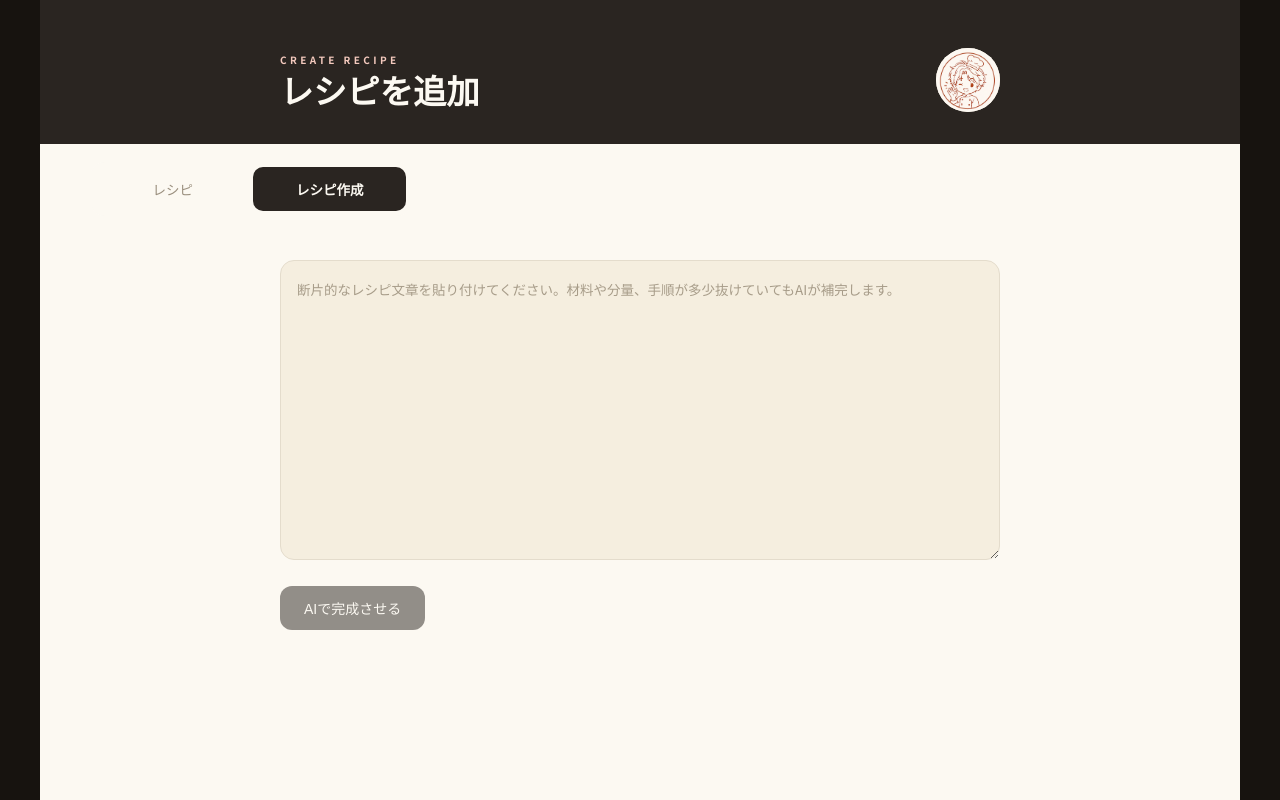
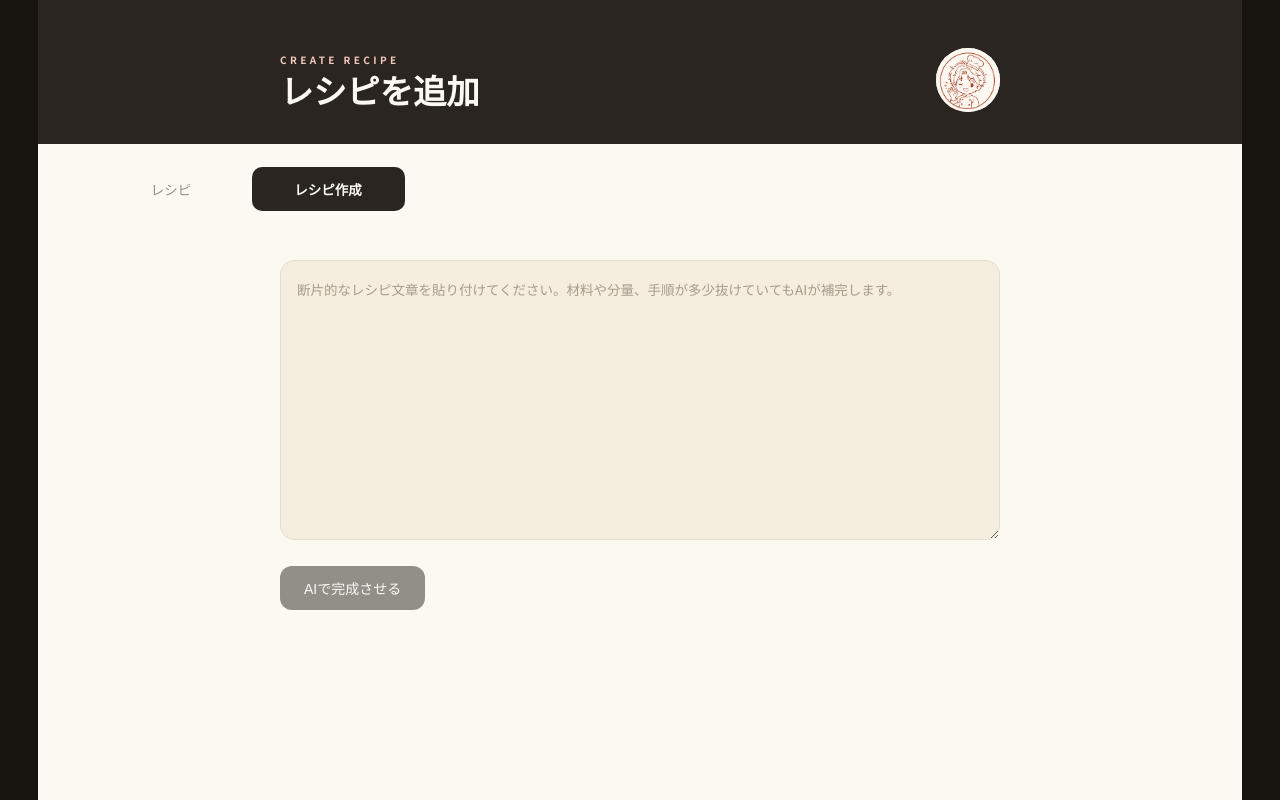
Before and after one commit to nalufurumi/recipe-app-nextjs-ai, a Next.js app: page /upload in a window 1280 px wide. Built offline with nearby package versions, Linux system fonts and the light colour scheme; a web font is replaced by a local one.

Commit message:
Widen desktop max-width cap to 1400px; trim upload textarea height slightly

```diff
--- a/app/globals.css
+++ b/app/globals.css
@@ -203,7 +203,7 @@ a { color: inherit; text-decoration: none; }
 
 @media (min-width: 768px) {
   .home-screen {
-    max-width: min(94vw, 1200px);
+    max-width: min(94vw, 1400px);
   }
 
   .home-hero,
@@ -293,7 +293,7 @@ a { color: inherit; text-decoration: none; }
 
 @media (min-width: 768px) {
   .upload-screen {
-    max-width: min(94vw, 1200px);
+    max-width: min(94vw, 1400px);
   }
 
   .upload-hero {
@@ -317,7 +317,7 @@ a { color: inherit; text-decoration: none; }
   }
 
   .upload-inner textarea {
-    min-height: clamp(220px, 30vw, 300px);
+    min-height: clamp(200px, 22vw, 280px);
   }
 }
 
@@ -754,7 +754,7 @@ a { color: inherit; text-decoration: none; }
 
 @media (min-width: 768px) {
   .screen {
-    max-width: min(94vw, 1200px);
+    max-width: min(94vw, 1400px);
     display: grid;
     grid-template-columns: minmax(280px, 34%) 1fr;
     align-items: start;
```
